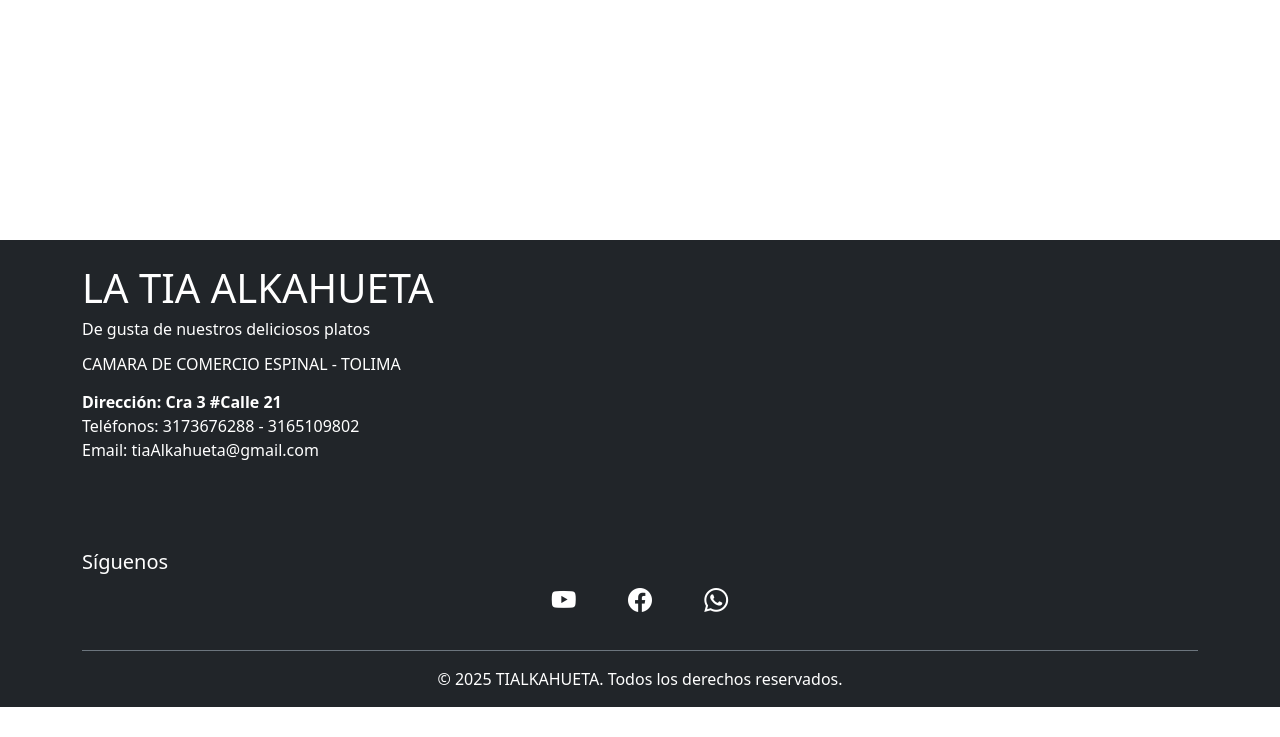
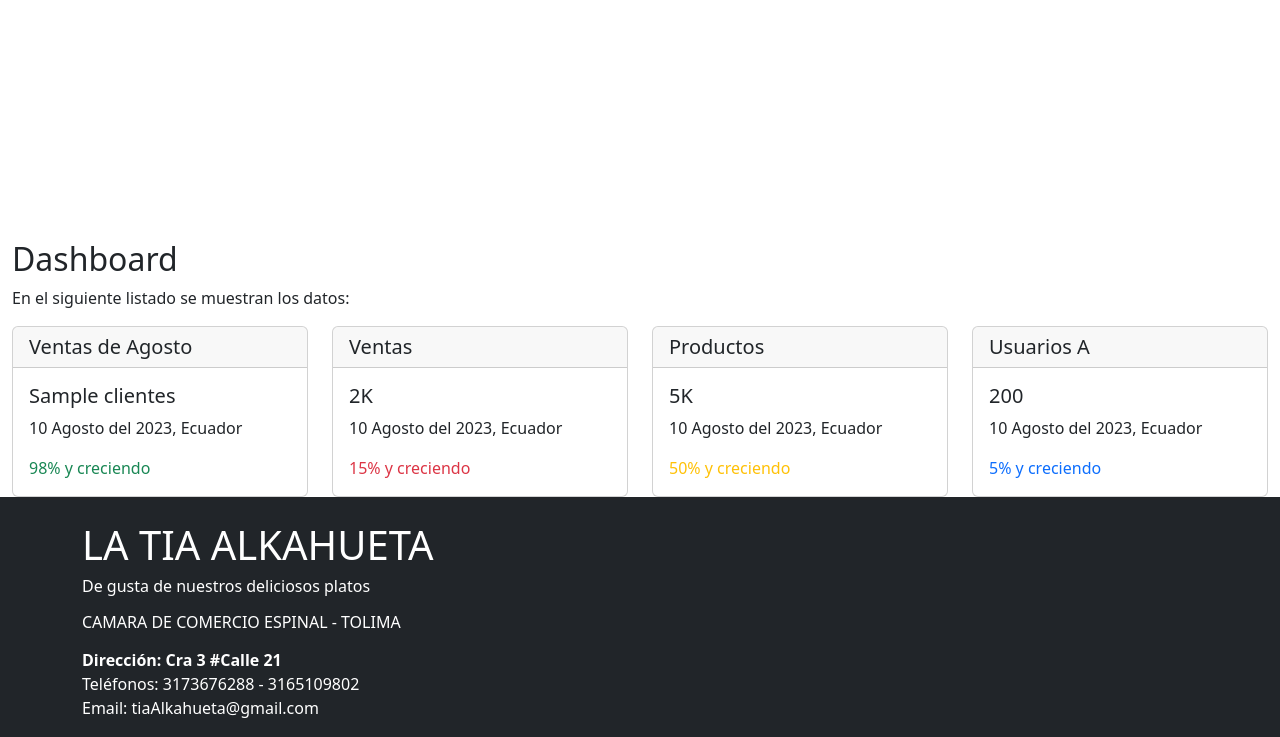
Before and after one commit to matias79/latiaAlkahuetaRest, a Django app: template Aplicaciones/restaurant/templates/datos/contact.html in a window 1280 px wide. Shown: the part 660-1397 px from the top of the page. Before the commit the page ends 1367 px from the top, so only its background shows below. Run offline with Django 5.2, Linux system fonts and the light colour scheme; the template is opened without the code that fills it: most values are stand-ins (such as "Sample title", 1, 10 or a date in 2020); some libraries are stand-ins or nearby versions.

Commit message:
contact modificado

```diff
--- a/Aplicaciones/restaurant/templates/datos/contact.html
+++ b/Aplicaciones/restaurant/templates/datos/contact.html
@@ -7,9 +7,64 @@
 <section class="ubicacion-section d-flex align-items-center" id="ubicacion">
  <div class="alert alert-primary" role="alert">
     <h1> Pagina en construccion</h1>
-
 </div>
   </section>
+
+
+  <h1 class="h2"> Dashboard</h1>
+<p>En el siguiente listado se muestran los datos:</p>
+<!-- Inicio de la Fila -->
+<div class="row">
+	<!-- Componente tarjeta de clientes -->
+  	<div class="col-12 col-md-6 col-lg-3 mb-4 mb-lg-0">
+    	<div class="card">
+      		<h5 class="card-header">Ventas de Agosto</h5>
+      		<div class="card-body">
+        		<h5 class="card-title">{{ clientes }}</h5>
+        		<p class="card-text">10 Agosto del 2023, Ecuador</p>
+        		<p class="card-text text-success">98% y creciendo</p>
+      		</div>
+    	</div>
+    </div>
+    <!-- fin tarjeta de clientes -->
+    <!-- Componente tarjeta de clientes -->
+    <div class="col-12 col-md-6 col-lg-3 mb-4 mb-lg-0">
+        <div class="card">
+        	<h5 class="card-header">Ventas</h5>
+        	<div class="card-body">
+        		<h5 class="card-title">2K</h5>
+        		<p class="card-text">10 Agosto del 2023, Ecuador</p>
+        		<p class="card-text text-danger">15% y creciendo</p>
+      		</div>
+    	</div>
+    </div>
+    <!-- fin tarjeta de clientes -->
+    <!-- Componente tarjeta de clientes -->
+ 	<div class="col-12 col-md-6 col-lg-3 mb-4 mb-lg-0">
+  		<div class="card">
+			<h5 class="card-header">Productos</h5>
+			<div class="card-body">
+				<h5 class="card-title">5K</h5>
+				<p class="card-text">10 Agosto del 2023, Ecuador</p>
+				<p class="card-text text-warning">50% y creciendo</p>
+    		</div>
+  		</div>
+	</div>
+	<!-- fin tarjeta de clientes -->
+  	<!-- Componente tarjeta de clientes -->
+	<div class="col-12 col-md-6 col-lg-3 mb-4 mb-lg-0">
+		<div class="card">
+			<h5 class="card-header">Usuarios A</h5>
+			<div class="card-body">
+				<h5 class="card-title">200</h5>
+				<p class="card-text">10 Agosto del 2023, Ecuador</p>
+				<p class="card-text text-primary">5% y creciendo</p>
+			</div>
+		</div>
+	</div>
+	<!-- fin tarjeta de clientes -->
+</div>
+<!-- Fin de la fila -->
 
   <!-- Bootstrap JS -->
   <script src="https://cdn.jsdelivr.net/npm/bootstrap@5.3.3/dist/js/bootstrap.bundle.min.js"></script>
```
